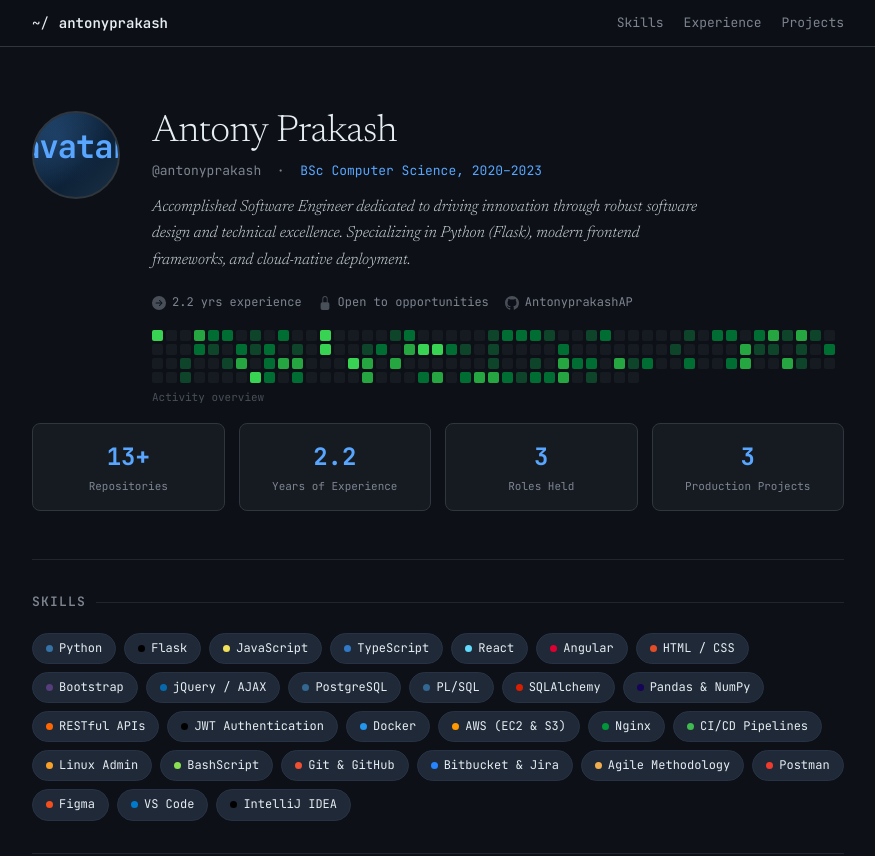
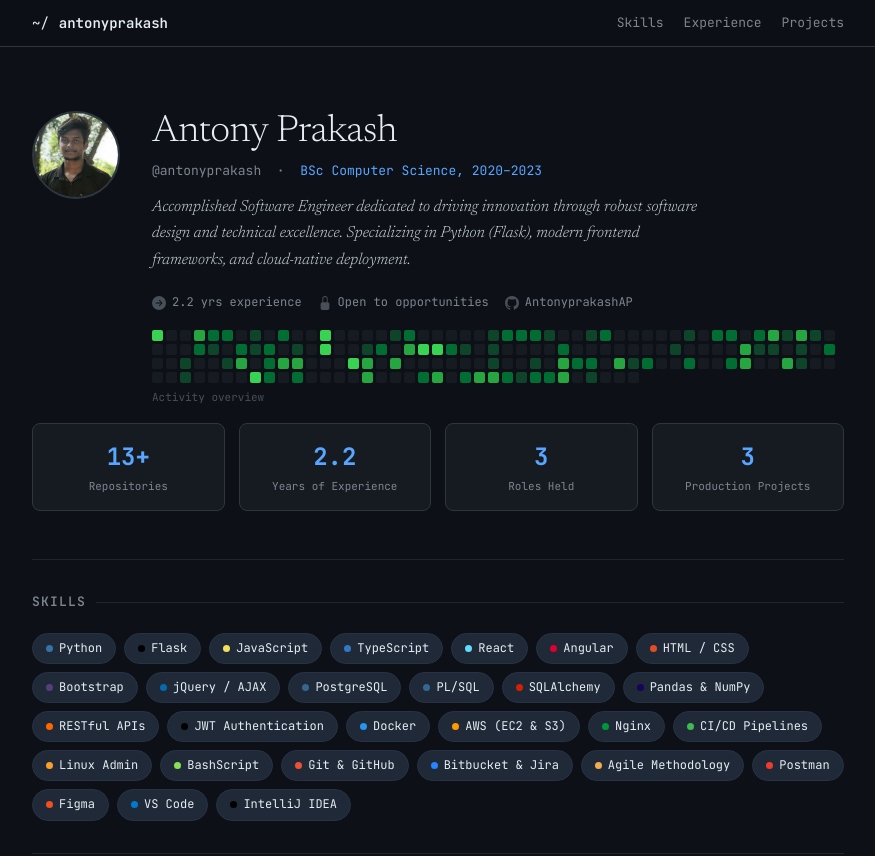
Before and after one commit to AntonyprakashAP/portfolio, a plain HTML site: page index.html in a window 1280 px wide. Shown: the top 856 px of the page, without its empty margins (202-1077 px from the left). Drawn offline with Linux system fonts and the light colour scheme; the site is published under a folder, as on GitHub Pages, so addresses that start at the root find nothing.

Commit message:
imsge update

```diff
--- a/index.html
+++ b/index.html
@@ -601,7 +601,7 @@
     <!-- ── Hero ── -->
     <section class="hero">
       <div class="hero-grid">
-        <div class="avatar"><img src="/img/1702579880603.jfif" height="100px" alt="avatar"></div>
+        <div class="avatar"><img src="./img/1702579880603.jfif" height="100px" alt="avatar"></div>
         <div class="hero-info">
           <h1 class="hero-name">Antony Prakash</h1>
           <div class="hero-handle">@antonyprakash &nbsp;·&nbsp; <span>BSc Computer Science, 2020–2023</span></div>
```
